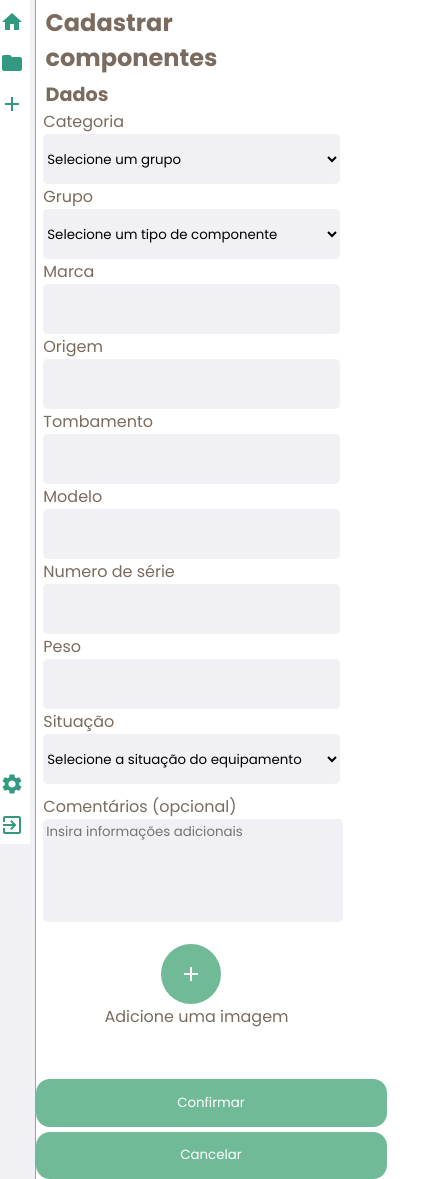
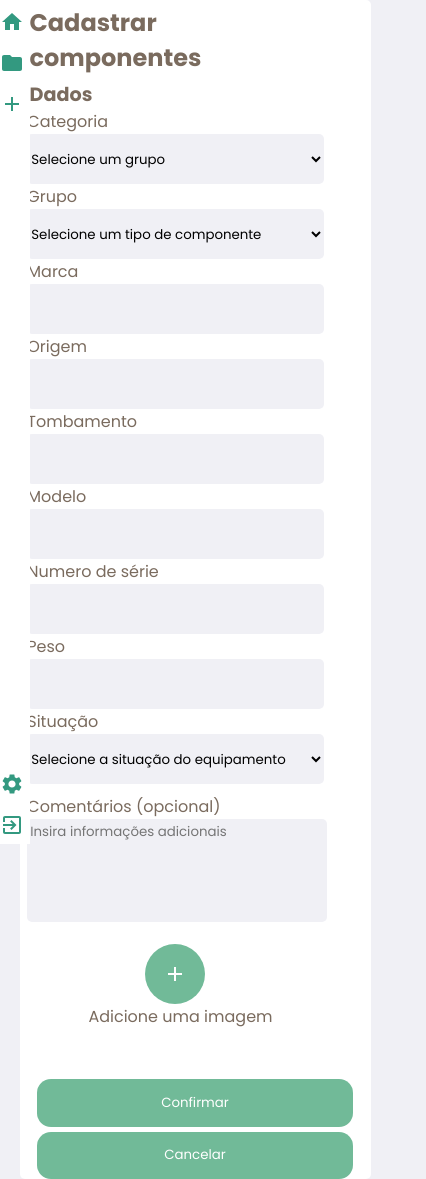
Before and after one commit to matheuscorreiag/coleta, a React (Create React App) app in the folder my-app/: page /usernewitem in a window 390 px wide. Shown: the whole page, 426 px wide, since content can reach past the window. Built offline with nearby package versions, Linux system fonts and the light colour scheme; sample sign-in values are in the browser's storage.

Commit message:
ajustes de responsividade

```diff
--- a/my-app/src/pages/UserNewItem/styles.css
+++ b/my-app/src/pages/UserNewItem/styles.css
@@ -2,13 +2,15 @@
   height: 100vh !important;
 }
 .usernewitem-page {
-  padding-left: 15px;
+  display: flex;
+  align-items: center;
+  justify-content: center;
 }
 .usernewitem-container {
   width: 100vw;
   max-width: 700px;
   background-color: var(--white);
-  border-left: 1px solid var(--light-green);
+  border-radius: 5px;
 }
 .usernewitem-form {
   width: 80vw;
@@ -86,6 +88,7 @@
   width: 100%;
   height: 100px;
   display: flex;
+  align-items: center;
   justify-content: space-around;
 }
 .buttons-container button {
@@ -106,19 +109,16 @@
   }
   .usernewitem-page {
     padding-top: 100px;
-    display: flex;
-    align-items: center;
-    justify-content: center;
+    padding-bottom: 100px;
   }
   .usernewitem-form {
     padding: 50px 0px 0px 50px;
     width: 600px;
-    height: 550px;
-    overflow: scroll;
+    height: 100%;
   }
   .newitemform {
     margin: 0;
-    height: 600px;
+    height: 100%;
   }
   .usernewitem-form h1 {
     font-size: 30px;
@@ -141,9 +141,6 @@
   .buttons-container {
     padding-top: 40px;
   }
-  .newitemform input {
-    height: 40px;
-  }
 }
 @media screen and (max-width: 400px) {
   .uploadImage-container {
```
